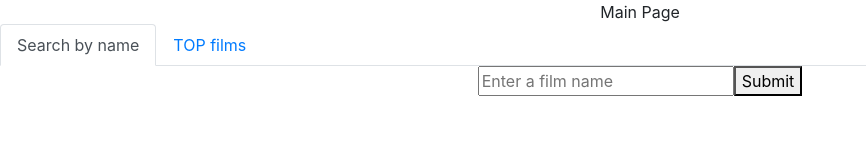
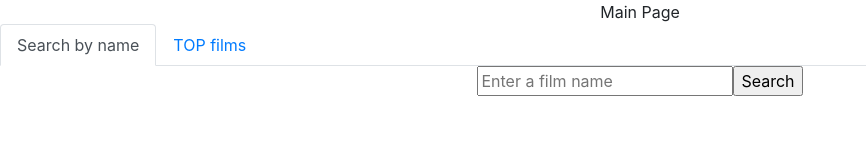
Before and after one commit to vkostyrka/films-dashboard, a React (Create React App) app: page / in a window 1280 px wide. Shown: the top 160 px of the page, without its empty margins (0-866 px from the left). Built offline with nearby package versions, Linux system fonts and the light colour scheme.

Commit message:
search by name component

```diff
--- a/src/components/SearchByNameTab/SearchByNameTab.js
+++ b/src/components/SearchByNameTab/SearchByNameTab.js
@@ -5,14 +5,21 @@ class SearchByNameTab extends React.Component{
     super(props);
     this.state = {
       searchInput: "",
-      results: {},
+      results: [],
+      errorsList: [],
     };
   }
 
   sendRequest() {
     fetch(`${process.env.REACT_APP_API_HOST}search/movie?query=${this.state.searchInput}&api_key=${process.env.REACT_APP_API_KEY}`)
-      .then(function (response) {
-        console.log(response.json())
+      .then(response => response.json())
+      .then(data => {
+        data.results.length ?
+          this.setState({results: data.results, errorsList: []}) :
+          this.setState({results: [], errorsList: ["Not Found"]})
+      })
+      .catch(error => {
+        this.setState({errorsList: error.errors})
       })
   }
 
@@ -24,7 +31,7 @@ class SearchByNameTab extends React.Component{
     return (
       <div className="search-by-name-tab">
         <input placeholder="Enter a film name" type="text" onChange={this.handleChange.bind(this)}/>
-        <button onClick={this.sendRequest.bind(this)}>Submit</button>
+        <input type="submit" onClick={this.sendRequest.bind(this)} value="Search" />
       </div>
     );
   }
```
